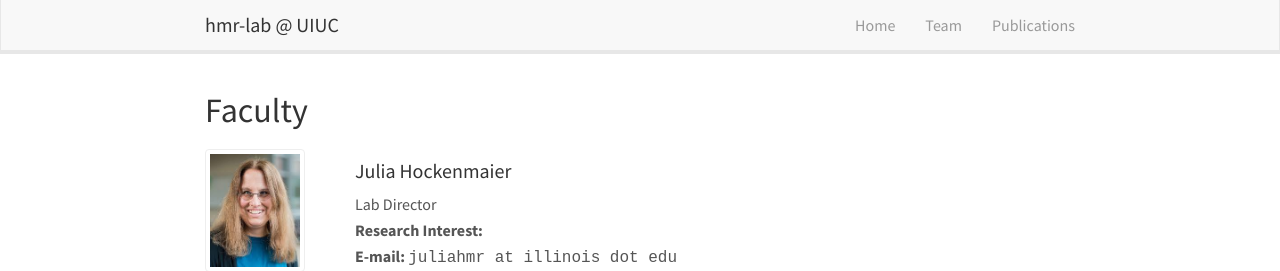
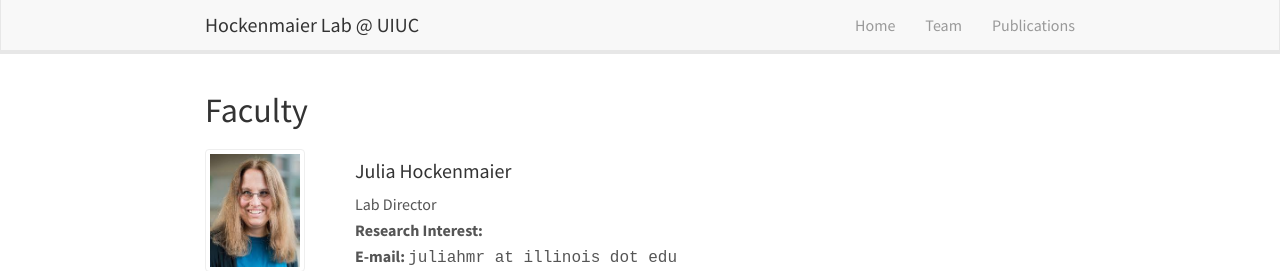
Before and after one commit to hmr-lab/hmr-lab.github.io, a Jekyll site: the page built from _pages/team/index.html, in a window 1280 px wide. Shown: the top 271 px of the page. Built offline with Jekyll 4.4.1, drawn with Linux system fonts in a browser that asks for light colours; nearby versions of some CDN libraries.

Commit message:
change lab name to Hockenmaier Lab

```diff
--- a/_config.yml
+++ b/_config.yml
@@ -6,10 +6,10 @@
 # 'jekyll serve'. If you change this file, please restart the server process.
 
 # Site settings
-title: hmr-lab @ UIUC
+title: Hockenmaier Lab @ UIUC
 # email: your-email@domain.com
 description: > # this means to ignore newlines until "baseurl:"
-  hmr-lab @ University of Illinois at Urbana-Champaign, led by Dr. Julia Hockenmaier.
+  Hockenmaier Lab @ University of Illinois at Urbana-Champaign, led by Dr. Julia Hockenmaier.
 baseurl: ""
 url: ""
 
--- a/_data/news.yml
+++ b/_data/news.yml
@@ -32,4 +32,4 @@
   title: "New webpage launch!"
   tags:
     - misc
-  content: Meet the new website of hmr-lab @ UIUC!
+  content: Meet the new website of Hockenmaier Lab @ UIUC!
--- a/_pages/publications.html
+++ b/_pages/publications.html
@@ -1,7 +1,7 @@
 ---
 title: "Publications"
 layout: default
-excerpt: "hmr-lab -- Publications."
+excerpt: "Hockenmaier Lab -- Publications."
 sitemap: false
 permalink: /publications/
 ---
--- a/_pages/team/index.html
+++ b/_pages/team/index.html
@@ -1,7 +1,7 @@
 ---
 title: "Team"
 layout: default
-excerpt: "hmr-lab: Team members"
+excerpt: "Hockenmaier Lab: Team members"
 sitemap: false
 permalink: /team/
 ---
```
